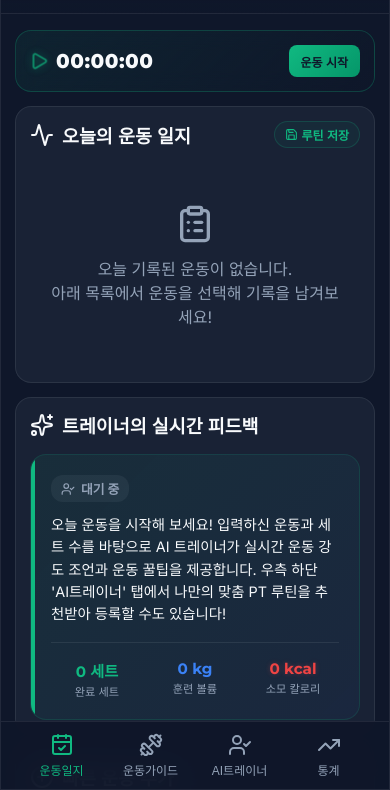
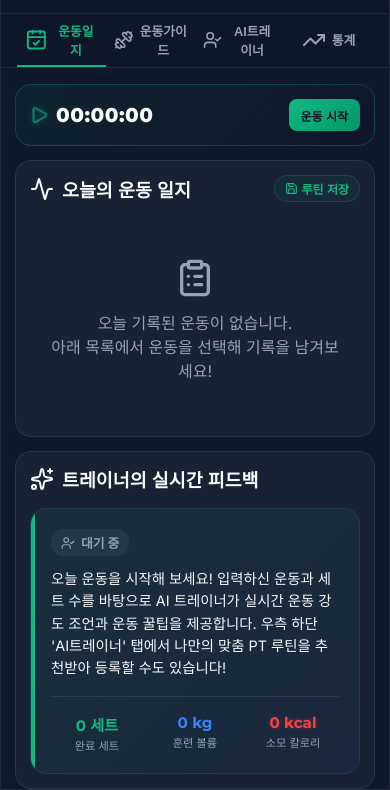
Before and after one commit to vvskns52-lang/vitalfit, a plain HTML site: page index.html in a window 390 px wide. Shown: the part 54-844 px from the top of the page. Drawn offline with nearby package versions, Linux system fonts and the light colour scheme.

Commit message:
Add files via upload

```diff
--- a/index.html
+++ b/index.html
@@ -42,6 +42,26 @@
         <span id="current-date-text">2026-06-15</span>
       </div>
     </header>
+
+    <!-- Top Navigation Bar -->
+    <nav class="top-nav">
+      <button class="nav-item active" data-tab="tracker">
+        <i data-lucide="calendar-check"></i>
+        <span>운동일지</span>
+      </button>
+      <button class="nav-item" data-tab="guide">
+        <i data-lucide="dumbbell"></i>
+        <span>운동가이드</span>
+      </button>
+      <button class="nav-item" data-tab="trainer">
+        <i data-lucide="user-check"></i>
+        <span>AI트레이너</span>
+      </button>
+      <button class="nav-item" data-tab="analytics">
+        <i data-lucide="trending-up"></i>
+        <span>통계</span>
+      </button>
+    </nav>
 
     <!-- Main Content Area -->
     <main>
@@ -592,26 +612,6 @@
       </div>
     </div>
 
-    <!-- Bottom Navigation Bar -->
-    <nav class="bottom-nav">
-      <button class="nav-item active" data-tab="tracker">
-        <i data-lucide="calendar-check"></i>
-        <span>운동일지</span>
-      </button>
-      <button class="nav-item" data-tab="guide">
-        <i data-lucide="dumbbell"></i>
-        <span>운동가이드</span>
-      </button>
-      <button class="nav-item" data-tab="trainer">
-        <i data-lucide="user-check"></i>
-        <span>AI트레이너</span>
-      </button>
-      <button class="nav-item" data-tab="analytics">
-        <i data-lucide="trending-up"></i>
-        <span>통계</span>
-      </button>
-    </nav>
-
     <!-- Smart Rest Timer Overlay Widget (Floating) -->
     <div id="rest-timer-widget" class="floating-timer-widget" style="display: none;">
       <div class="timer-circular-container">
--- a/style.css
+++ b/style.css
@@ -147,7 +147,7 @@ header h1 {
 main {
   flex: 1;
   overflow-y: auto;
-  padding: 20px 24px 80px; /* Space for bottom nav */
+  padding: 20px 24px 20px; /* Space for bottom nav removed */
   position: relative;
 }
 
@@ -196,15 +196,12 @@ main {
   color: var(--color-primary);
 }
 
-/* Bottom Navigation */
-nav.bottom-nav {
-  position: absolute;
-  bottom: 0;
-  left: 0;
-  right: 0;
-  height: 68px;
+/* Top Navigation */
+nav.top-nav {
+  position: relative;
+  height: 54px;
   background: rgba(15, 23, 42, 0.95);
-  border-top: 1px solid var(--border-color);
+  border-bottom: 1px solid var(--border-color);
   display: flex;
   justify-content: space-around;
   align-items: center;
@@ -215,28 +212,30 @@ nav.bottom-nav {
 
 .nav-item {
   display: flex;
-  flex-direction: column;
+  flex-direction: row;
   align-items: center;
   justify-content: center;
-  gap: 4px;
+  gap: 6px;
   background: none;
   border: none;
   color: var(--text-muted);
   cursor: pointer;
   transition: var(--transition);
-  padding: 8px 12px;
+  padding: 6px 8px;
   border-radius: var(--radius-sm);
   width: 25%;
+  height: 100%;
+  border-bottom: 2px solid transparent;
 }
 
 .nav-item i {
-  font-size: 1.25rem;
+  font-size: 1.1rem;
   transition: var(--transition);
 }
 
 .nav-item span {
-  font-size: 0.75rem;
-  font-weight: 500;
+  font-size: 0.8rem;
+  font-weight: 600;
 }
 
 .nav-item:hover {
@@ -245,10 +244,11 @@ nav.bottom-nav {
 
 .nav-item.active {
   color: var(--color-primary);
+  border-bottom: 2px solid var(--color-primary);
+  border-radius: 0;
 }
 
 .nav-item.active i {
-  transform: translateY(-2px);
   filter: drop-shadow(0 0 5px var(--color-primary-glow));
 }
 
@@ -937,7 +937,7 @@ nav.bottom-nav {
 /* --- SMART REST TIMER (FLOATING WIDGET) --- */
 .floating-timer-widget {
   position: absolute;
-  bottom: 82px; /* Bottom nav 바로 위 */
+  bottom: 20px; /* Adjusted since bottom nav moved to top */
   right: 20px;
   width: 210px;
   background: rgba(13, 17, 23, 0.85);
@@ -1349,7 +1349,7 @@ nav.bottom-nav {
 /* Mobile responsive adjustments */
 @media (max-width: 480px) {
   main {
-    padding: 16px 14px 80px !important;
+    padding: 16px 14px 16px !important;
   }
   .card {
     padding: 14px !important;
@@ -1413,4 +1413,23 @@ nav.bottom-nav {
     height: 36px !important;
     font-size: 1rem !important;
   }
+
+  /* Calendar Mobile Width Fix */
+  .calendar-grid {
+    gap: 4px !important;
+  }
+  .calendar-day-cell {
+    min-height: 38px !important;
+    padding: 4px 1px !important;
+  }
+  .calendar-day-num {
+    font-size: 0.75rem !important;
+  }
+  .calendar-dots-container {
+    height: 4px !important;
+  }
+  .calendar-dot {
+    width: 4px !important;
+    height: 4px !important;
+  }
 }
```
